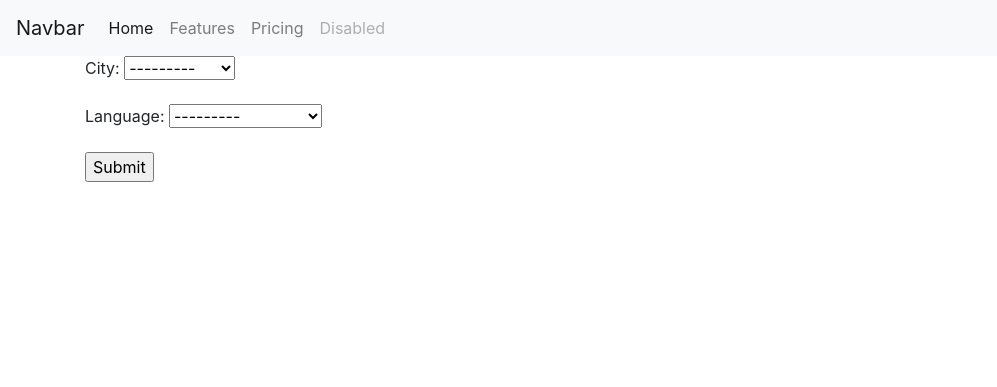
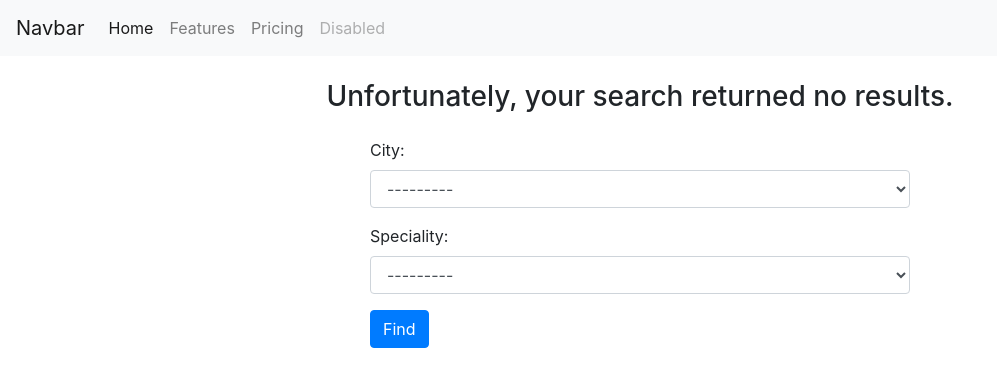
Before and after one commit to mikezigberman/sw_pyt, a Django app: page /home/ in a window 1280 px wide. Shown: the top 387 px of the page, without its empty margins (0-997 px from the left). Run offline with Django 3.2, Linux system fonts and the light colour scheme; tables that the repository leaves empty hold one stand-in row (values such as "Sample post"); some libraries are stand-ins or nearby versions.

Commit message:
find job service(working with forms): passing a slug through a form

```diff
--- a/job_scraping_service/src/scraping/forms.py
+++ b/job_scraping_service/src/scraping/forms.py
@@ -2,6 +2,15 @@ from django import forms
 
 from scraping.models import City, Language
 
+
 class FindForm(forms.Form):
-    city = forms.ModelChoiceField(queryset=City.objects.all())
-    language = forms.ModelChoiceField(queryset=Language.objects.all())
+    city = forms.ModelChoiceField(
+        queryset=City.objects.all(), to_field_name="slug", required=False,
+        widget=forms.Select(attrs={'class': 'form-control'}),
+        label='City'
+    )
+    language = forms.ModelChoiceField(
+        queryset=Language.objects.all(), to_field_name="slug", required=False,
+        widget=forms.Select(attrs={'class': 'form-control'}),
+        label='Speciality'
+    )
--- a/job_scraping_service/src/scraping/templates/scraping/home.html
+++ b/job_scraping_service/src/scraping/templates/scraping/home.html
@@ -9,15 +9,22 @@
           <div class="card-body">
 
             <p class="card-text">{{ obj.description }}</p>
-            <p>{{obj.city.name }} | {{obj.language.name }} |
+              <p>{{obj.city.name }} | {{obj.language.name }} |
                   <small>{{obj.timestamp|date:"d-m-Y" }}</small></p>
-
           </div>
         </div>
+    {% empty %}
+        <h3 class="my-4 text-center">Unfortunately, your search returned no results.</h3>
+    {% endfor %}
+<div class="row ">
+    <div class="col-md-6 mx-auto">
+    <form method="GET" action="">
+        <div class="form-group">
+        {{ form.as_p }}
+        </div>
+        <button type="submit" class="btn btn-primary">Find</button>
+    </form>
+    </div>
+</div>
 
-    {% endfor %}
-<form method="GET" action="">
-{{ form.as_p }}
-  <input type="submit" value="Submit">
-</form>
 {% endblock %}
```
